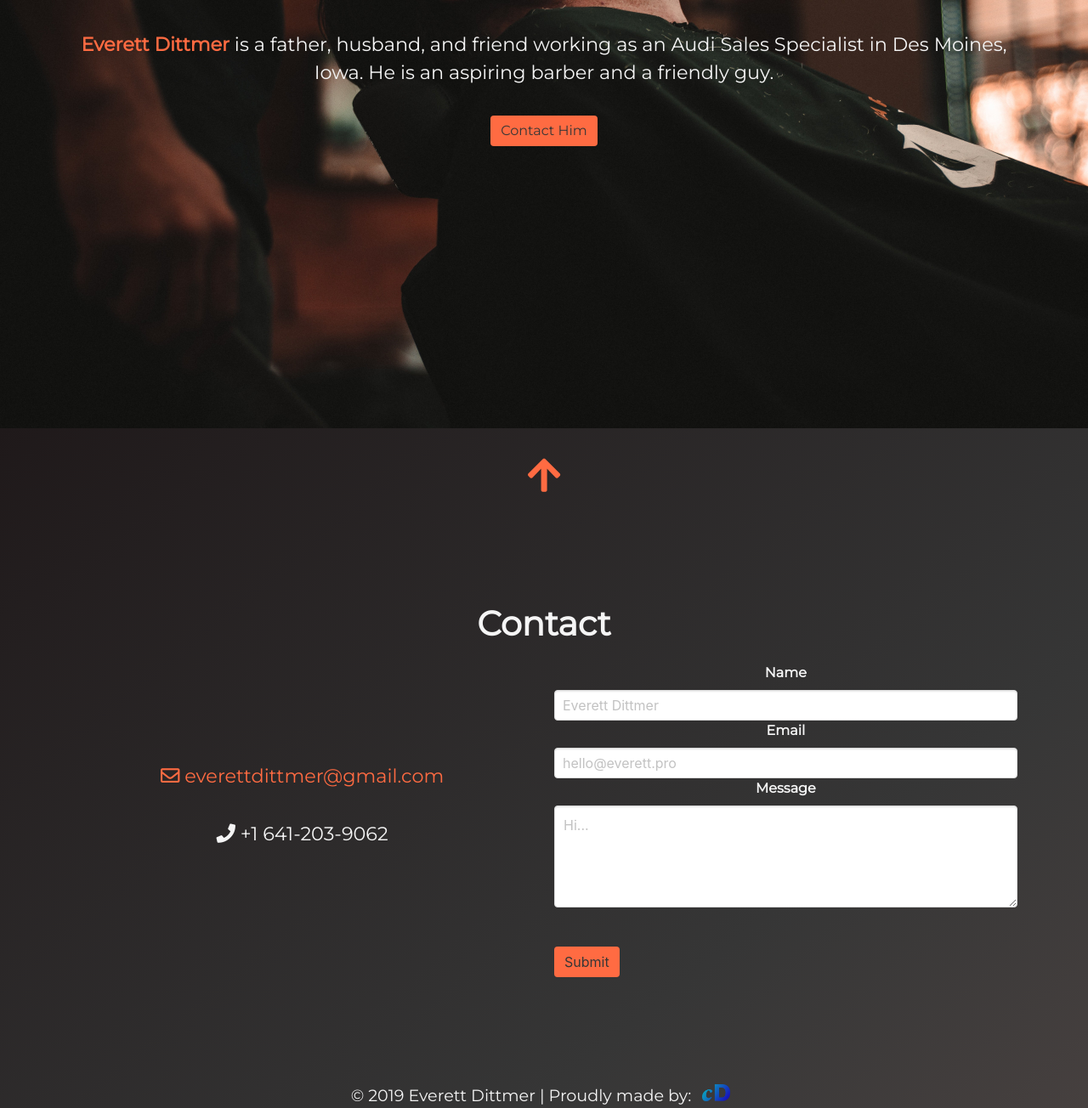
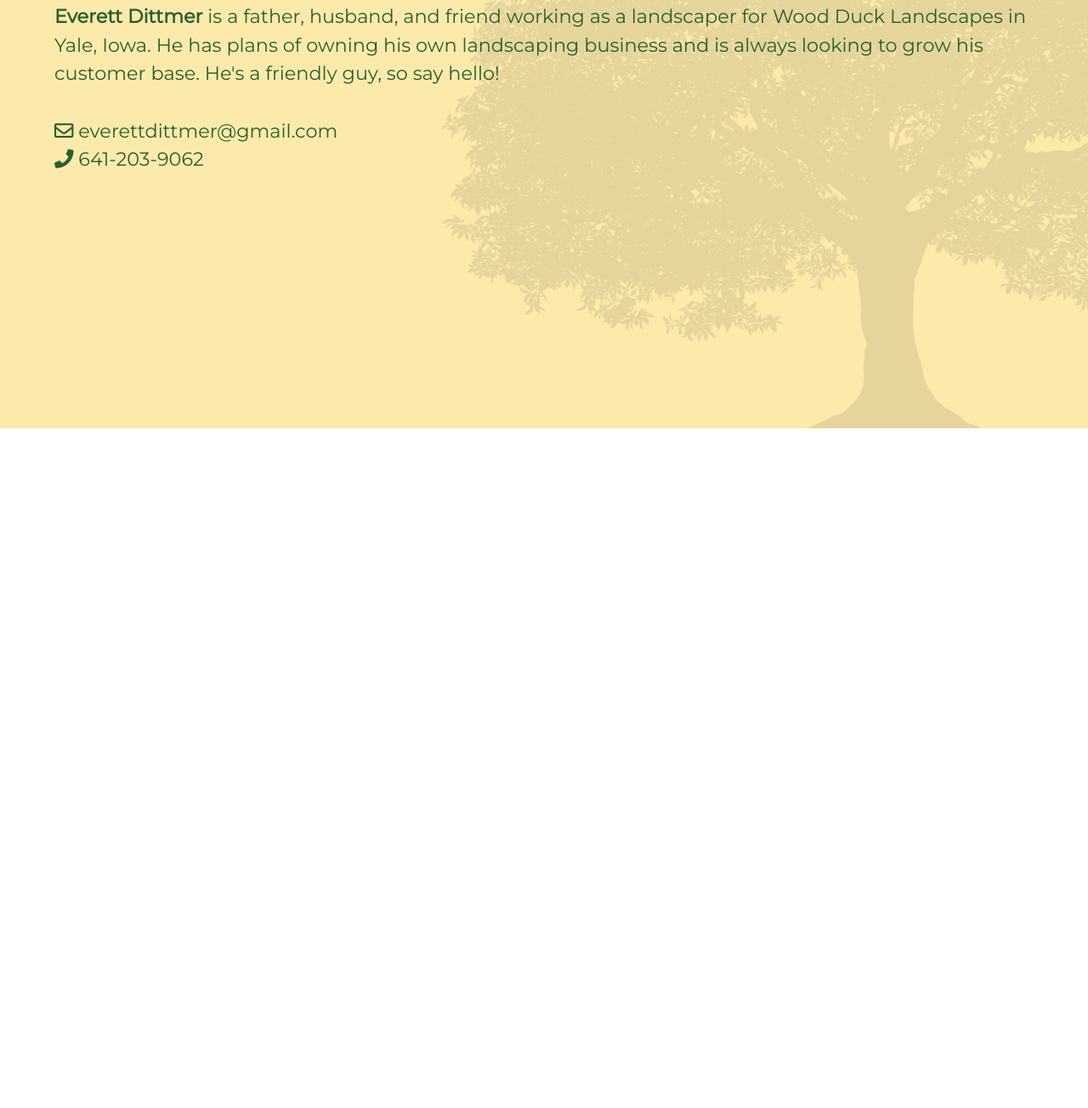
Before and after one commit to ChaseMD/everett-dittmer-site, a plain HTML site: page dist/index.html in a window 1280 px wide. Shown: the part 296-1600 px from the top of the page at 85% size. After the commit the page ends 800 px from the top, so only its background shows below. Drawn offline with nearby package versions, Linux system fonts and the light colour scheme; some packages are replaced by stand-ins of ours; a script that the page names is missing.

Commit message:
Redesign update
Completely redesigned the website.

```diff
--- a/dist/css/style.css
+++ b/dist/css/style.css
@@ -7,57 +7,46 @@
 
 body {
   font-family: "Montserrat", Arial, Helvetica, sans-serif;
-  font-size: 1.4rem;
+  font-size: 2rem;
 }
 
-.container {
-  position: relative;
-  padding: 1.2rem;
-}
-
-.is-barber {
-  background: url(../img/barbershop.jpg) no-repeat;
+.is-background {
+  background-image: url(../img/bg-2.png);
+  background-repeat: no-repeat;
   background-size: cover;
 }
 
-.has-text-orange {
-  color: #ff6b42;
-}
-
-.button.is-orange {
-  background: #ff6b42;
-  border: #ff6b42;
-}
-
-.button.is-orange:hover {
-  background: #ff5729;
-  border: #ff5729;
+.has-text-green {
+  color: #295f2d;
 }
 
 a {
-  color: #ff6b42 !important;
+  color: #295f2d !important;
 }
 a:hover {
-  color: #ff5729 !important;
+  color: #439e49 !important;
 }
 
-.cd-monogram {
-  padding: 0;
-  margin: 0px 0.5rem;
-  height: 20px;
-  width: auto;
+@media (max-width: 1920px) {
+  body {
+    font-size: 1.4rem;
+  }
 }
 
-footer {
-  font-size: 1.2rem;
+@media (max-width: 1270px) {
+  .is-background {
+    background-image: url(../img/bg-3.png);
+  }
 }
 
-.active {
-  border-bottom: 1px solid grey;
+@media (max-width: 1030px) {
+  .is-background {
+    background-image: url(../img/bg-4.png);
+  }
 }
 
 @media (max-width: 550px) {
-  footer {
-    font-size: 0.8rem;
+  body {
+    font-size: 1.1rem;
   }
 }
--- a/dist/index.html
+++ b/dist/index.html
@@ -21,103 +21,30 @@
   <body>
     <section
       id="home"
-      class="hero is-fullheight is-barber has-text-centered has-text-light"
+      class="hero is-fullheight is-background"
     >
       <div class="hero-body">
-        <div class="container">
+        <div class="container has-text-green is-text">
           <p>
-            <strong class="has-text-orange">Everett Dittmer</strong> is a
-            father, husband, and friend working as an Audi Sales Specialist in
-            Des Moines, Iowa. He is an aspiring barber and a friendly guy.
+            <strong  class="has-text-green">Everett Dittmer</strong> is a
+            father, husband, and friend working as a landscaper for Wood Duck Landscapes in
+            Yale, Iowa. He has plans of owning his own landscaping business and is always looking to grow his customer base. He's a friendly guy, so say hello!
           </p>
           <br />
-          <a href="#contact" class="button is-orange has-text-dark"
-            >Contact Him</a
-          >
+          <p>
+            <ul>
+              <li>
+                  <a href="mailto:everettdittmer@gmail.com"
+                  ><i class="far fa-envelope"></i> everettdittmer@gmail.com</a
+                >
+              </li>
+              <li>
+                <i class="fas fa-phone"></i> 641-203-9062
+              </li>
+            </ul>
+          </p>
         </div>
       </div>
     </section>
-    <section
-      id="contact"
-      class="hero is-fullheight is-dark is-bold has-text-centered"
-    >
-      <div class="hero-head">
-        <br />
-        <a href="#home"> <i class="fas fa-arrow-up fa-2x"></i> </a>
-      </div>
-      <div class="hero-body">
-        <div class="container">
-          <h1 class="title is-2">Contact</h1>
-          <div class="columns is-vcentered">
-            <div class="column has-text-centered">
-              <ul>
-                <li>
-                  <a
-                    class="has-text-orange"
-                    href="mailto:everettdittmer@gmail.com"
-                    ><i class="far fa-envelope"></i> everettdittmer@gmail.com</a
-                  >
-                </li>
-                <br />
-                <li><i class="fas fa-phone"></i> +1 641-203-9062</li>
-                <br />
-              </ul>
-            </div>
-            <div class="column">
-              <form action="POST" data-netlify="true" name="contact">
-                <div class="field">
-                  <label class="label has-text-light" name="name">Name</label>
-                  <div class="control">
-                    <input
-                      class="input"
-                      type="text"
-                      placeholder="Everett Dittmer"
-                      name="name"
-                    />
-                  </div>
-                  <label class="label has-text-light">Email</label>
-                  <div class="control">
-                    <input
-                      class="input"
-                      type="text"
-                      placeholder="hello@everett.pro"
-                      name="email"
-                    />
-                  </div>
-                  <label class="label has-text-light">Message</label>
-                  <textarea
-                    class="textarea"
-                    placeholder="Hi..."
-                    name="message"
-                  ></textarea>
-                  <div class="field">
-                    <br />
-                    <div data-netlify-recaptcha="true"></div>
-                  </div>
-                  <div class="control">
-                    <button class="button is-orange">Submit</button>
-                  </div>
-                </div>
-              </form>
-            </div>
-          </div>
-        </div>
-      </div>
-      <div class="hero-foot has-text-centered">
-        <footer>
-          <span
-            >&copy; 2019 Everett Dittmer | Proudly made by:
-            <a target="_blank" href="https://chasedooley.com"
-              ><img
-                class="cd-monogram"
-                src="img/cd-monogram-color.png"
-                alt="Chase Dooley, web developer"/></a
-          ></span>
-        </footer>
-      </div>
-    </section>
-
-    <script src="https://cdn.jsdelivr.net/gh/cferdinandi/smooth-scroll@15.0.0/dist/smooth-scroll.polyfills.min.js"></script>
-    <script src="js/main.js"></script>
   </body>
 </html>
```
Also changed, not shown: dist/img/bg-2.png (added), dist/img/bg-3.png (added), dist/img/bg-4.png (added).
